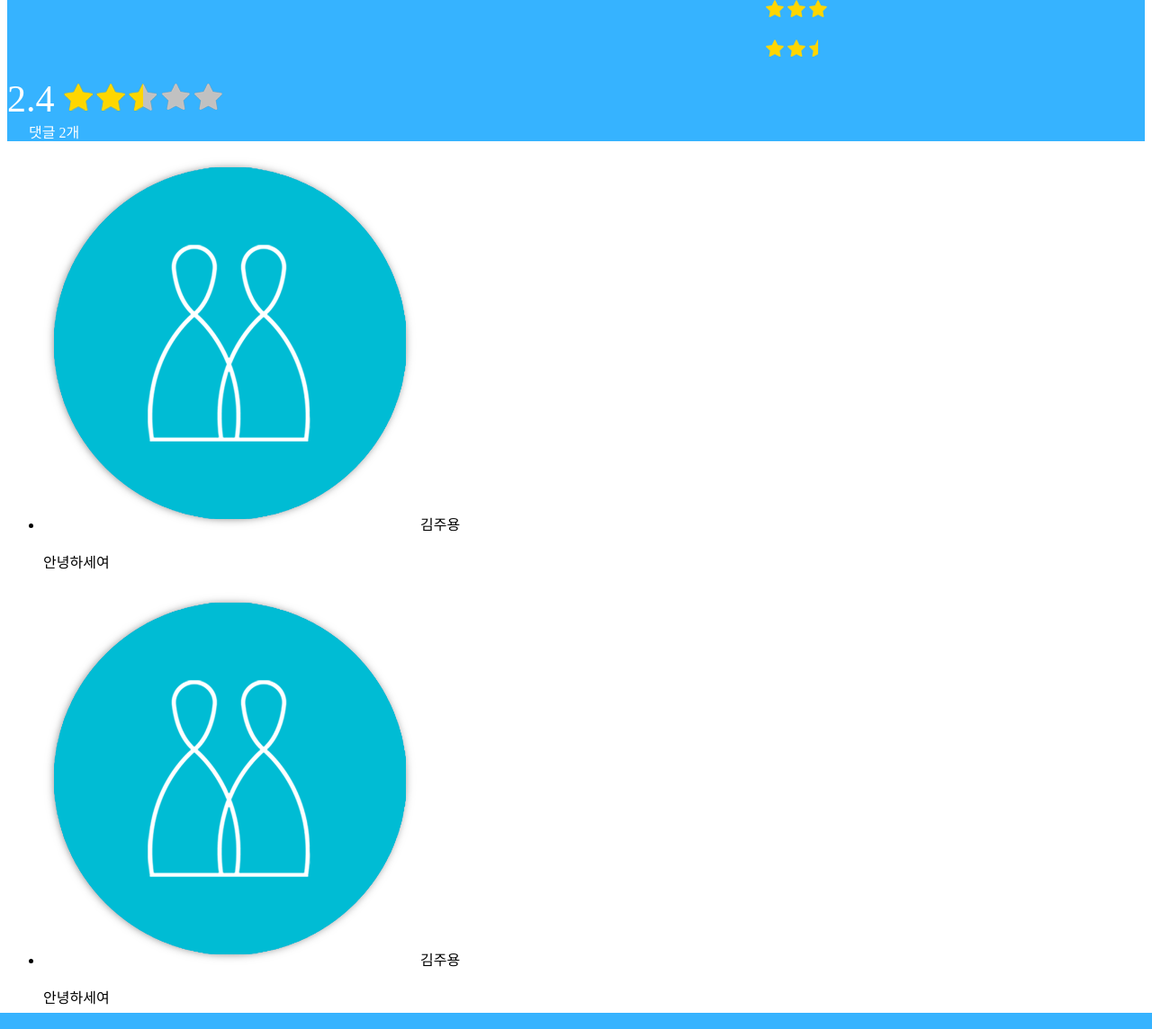
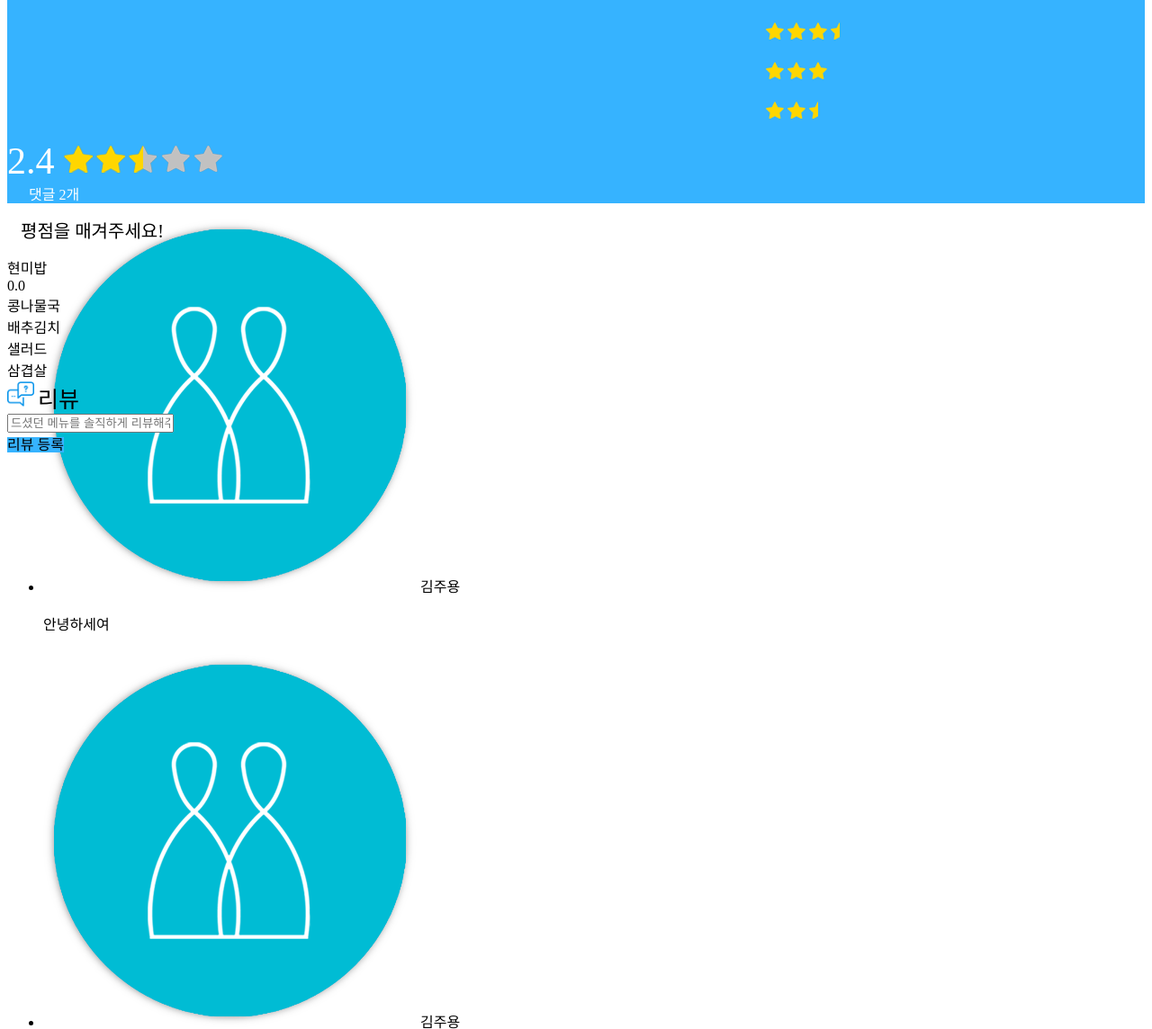
Before and after one commit to dohvis/sunrinio-legacy, a Django app: template templates/meal/rate.html in a window 1280 px wide. Shown: the part 2435-3579 px from the top of the page at 90% size. Run offline with Django 3.2, Linux system fonts and the light colour scheme; the template is opened without the code that fills it, so the values that code supplies are empty; parts of the project's set-up code (start-up, migrations or seed data) failed here and were passed over; some libraries are stand-ins or nearby versions.

Commit message:
fix-mealpage

```diff
--- a/templates/meal/rate.html
+++ b/templates/meal/rate.html
@@ -1,6 +1,18 @@
 {% extends 'base.html' %}
 {% block content %}
     <link href="/static/css/meal.css" type="text/css" rel="stylesheet" media="screen,projection"/>
+    <link rel="stylesheet" href="/static/bower_components/raty/lib/jquery.raty.css">
+    <link href="/static/css/meal.css" type="text/css" rel="stylesheet" media="screen,projection"/>
+    <link href="/static/css/location.css" type="text/css" rel="stylesheet" media="screen,projection"/>
+    <div class="row">
+        <div class="col s12">
+            <ul class="tabs">
+                <li class="tab col s3"><a href="#test1">오늘의 급식</a></li>
+
+                <li class="tab col s3"><a href="#test2">리뷰 남기기</a></li>
+            </ul>
+        </div>
+        <div id="test1" class="col s12">
             <div class="container">
                 <div class="row">
                     <div class="card meal-card">
@@ -87,6 +99,99 @@
                     </li>
                 </ul>
             </div>
+        </div>
+        <div id="test2" class="col s12">
+            <div class="row">
+                <div class="col s12 m6">
+                    <div class="card">
+                        <div class="center-align blue-text text-lighten-1 rate-title">평점을 매겨주세요!</div>
+                        <div class="divider"></div>
+
+                        <div class="row row-bottom">
+                            <div class="valign-wrapper row">
+                                <div class="col s3">
+                                    현미밥
+                                </div>
+                                <div class="col s7 right-align">
+                                    <div id="rice_star" class="raty"></div>
+                                </div>
+                                <div class="col s2 center-align scoreboard">
+                                    <div id="rice_target"></div>
+                                </div>
+                            </div>
+                        </div>
+                        <div class="row row-bottom">
+                            <div class="valign-wrapper row">
+                                <div class="col s3">
+                                    콩나물국
+                                </div>
+                                <div class="col s7 right-align">
+                                    <div id="soup_star" class="raty"></div>
+                                </div>
+                                <div class="col s2 center-align scoreboard">
+                                    <div id="soup_target"></div>
+                                </div>
+                            </div>
+                        </div>
+                        <div class="row row-bottom">
+                            <div class="valign-wrapper row">
+                                <div class="col s3 menu-text">
+                                    배추김치
+                                </div>
+                                <div class="col s7 right-align">
+                                    <div id="kimchi_star" class="raty"></div>
+                                </div>
+                                <div class="col s2 center-align scoreboard">
+                                    <div id="kimchi_target"></div>
+                                </div>
+                            </div>
+                        </div>
+                        <div class="rowrow-bottom">
+                            <div class="valign-wrapper row">
+                                <div class="col s3">
+                                    샐러드
+                                </div>
+                                <div class="col s7 right-align">
+                                    <div id="vegetable_star" class="raty"></div>
+                                </div>
+                                <div class="col s2 center-align scoreboard">
+                                    <div id="vegetable_target"></div>
+                                </div>
+                            </div>
+                        </div>
+                        <div class="row row-bottom">
+                            <div class="valign-wrapper row">
+                                <div class="col s3">
+                                    삼겹살
+                                </div>
+                                <div class="col s7 right-align">
+                                    <div id="etc1_star" class="raty"></div>
+                                </div>
+                                <div class="col s2 center-align scoreboard">
+                                    <div id="etc1_target"></div>
+                                </div>
+                            </div>
+                        </div>
+                    </div>
+                </div>
+            </div>
+            <div class="row">
+                <div class="col s12">
+                    <img src="/static/images/issue-blue.png" class="icon">
+                    <a class="iconfont">리뷰</a>
+                    <div class="input-field col s12">
+                        <input placeholder="드셨던 메뉴를 솔직하게 리뷰해주세요." id="first_name" type="text" class="validate">
+
+                    </div>
+                    <a class="waves-effect waves-light btn widthfull">리뷰 등록</a>
+                </div>
+            </div>
+        </div>
+    </div>
+
+
+
+
 
 {% endblock %}
 {% block script %}
```
Lines whose indentation alone changed are shown as unchanged.
